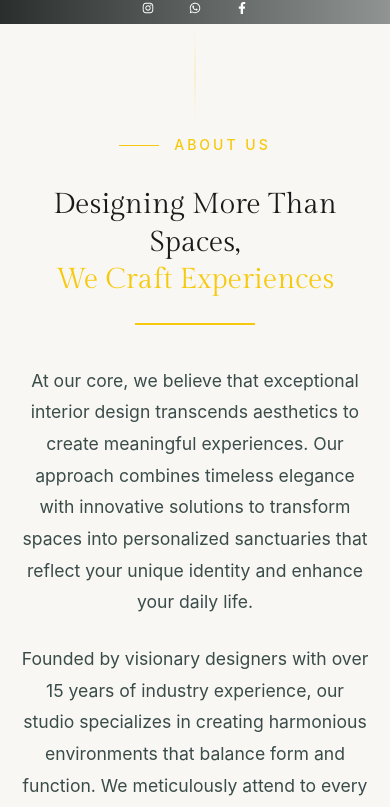
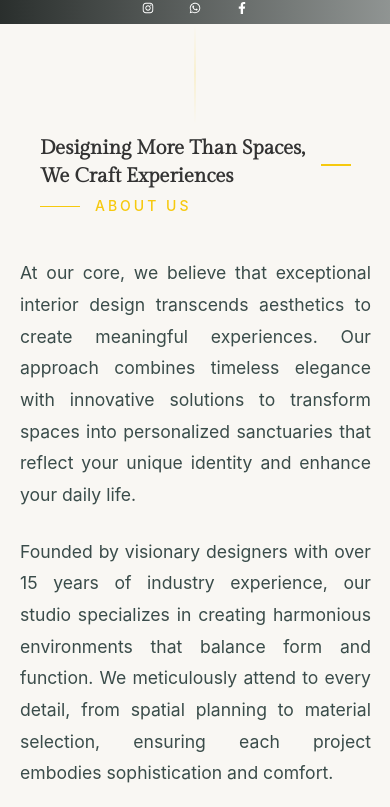
Before and after one commit to anulisba/abhis_planet_portfolio, a React (Vite) app: page / in a window 390 px wide. Shown: the part 820-1627 px from the top of the page. Built offline with nearby package versions, Linux system fonts and the light colour scheme; grey boxes are pictures that could not be loaded.

Commit message:
headings style changed

```diff
--- a/src/components/AboutUs.css
+++ b/src/components/AboutUs.css
@@ -100,6 +100,7 @@
     margin-bottom: 25px;
     line-height: 1.8;
     max-width: 600px;
+    text-align: justify;
 }
 
 .button-container {
@@ -299,9 +300,7 @@
         font-size: 2.4rem;
     }
 
-    .about-us-line-container {
-        justify-content: center;
-    }
+
 
     .about-us-line-heading {
         margin: 15px auto 0;
--- a/src/components/AboutUs.jsx
+++ b/src/components/AboutUs.jsx
@@ -18,6 +18,15 @@ const AboutUs = () => {
                 viewport={{ once: true }}
             >
                 <div className="text-content">
+                    <div className="our-services-header">
+                        <div className='our-service-title'>
+                            <motion.h2
+                                initial={{ opacity: 0, y: 30 }}
+                                whileInView={{ opacity: 1, y: 0 }}
+                                transition={{ duration: 0.8, delay: 0.3 }}
+                            >Designing More Than Spaces,<br />We Craft Experiences</motion.h2>
+                            <div className="our-service-line-heading" />
+                        </div>
                         <div className="about-us-line-container">
                             <div className="about-us-line" />
                             <motion.span
@@ -25,22 +34,11 @@ const AboutUs = () => {
                                 initial={{ opacity: 0, y: 20 }}
                                 whileInView={{ opacity: 1, y: 0 }}
                                 transition={{ duration: 0.6, delay: 0.2 }}
-                        >
-                            ABOUT US
-                        </motion.span>
+                            >ABOUT US</motion.span>
                         </div>
 
-                    <div className="about-us-heading">
-                        <motion.h2
-                            initial={{ opacity: 0, y: 30 }}
-                            whileInView={{ opacity: 1, y: 0 }}
-                            transition={{ duration: 0.8, delay: 0.3 }}
-                        >
-                            Designing More Than Spaces,<br />
-                            <span className="gold-accent">We Craft Experiences</span>
-                        </motion.h2>
-                        <div className="about-us-line-heading" />
                     </div>
+
 
                     <div className="description-container">
                         <motion.p
--- a/src/components/LandingPage.jsx
+++ b/src/components/LandingPage.jsx
@@ -88,7 +88,6 @@ const LandingPage = () => {
             </section>
             <OurServices />
 
-            <ReportCounter />
 
             <section id='about-us'>
                 <ProjectSection />
--- a/src/components/OurServices.css
+++ b/src/components/OurServices.css
@@ -2,14 +2,13 @@
 .workflow-section {
     background-color: #55605c;
     color: white;
-    padding: 50px 100px;
+    padding: 50px 80px;
     text-align: left;
     box-sizing: border-box;
 }
 
 /* Header section adjustment */
 .our-workflow-header {
-    padding: 0 20px;
     max-width: 1200px;
     margin: 0 auto;
 }
@@ -24,7 +23,7 @@
 }
 
 .our-workflow-title h2 {
-    font-size: 2rem;
+    font-size: 1.8rem;
     font-weight: 600;
     color: #fffdfd;
     margin-bottom: 1rem;
@@ -56,7 +55,7 @@
 }
 
 .our-workflow-subtitle {
-    font-weight: bolder;
+    font-weight: 500;
     font-family: 'Montserrat', sans-serif;
     color: #f6c90e;
     font-size: 0.9rem;
@@ -137,6 +136,10 @@
 
 /* Tablets */
 @media (max-width: 992px) {
+    .workflow-section {
+        padding: 50px 50px;
+    }
+
     .workflow-card {
         flex: 1 1 45%;
         max-width: 45%;
@@ -145,6 +148,12 @@
 
 /* Mobile */
 @media (max-width: 600px) {
+    .workflow-section {
+
+        padding: 50px 20px;
+
+    }
+
     .our-workflow-title h2 {
         font-size: 20px;
     }
--- a/src/components/ProjectSection.css
+++ b/src/components/ProjectSection.css
@@ -1,5 +1,5 @@
 .project-section {
-    padding: 50px 100px;
+    padding: 50px 0;
     background: var(--primary-dark);
     text-align: center;
     position: relative;
--- a/src/components/ProjectSection.jsx
+++ b/src/components/ProjectSection.jsx
@@ -36,6 +36,7 @@ const ProjectSection = () => {
                 transition={{ duration: 0.7 }}
                 viewport={{ once: true }}
             >
+                <div className="our-services-header-padding">
                     <div className="our-services-header">
                         <div className='our-service-title'>
                             <h2>Spaces We've Transformed</h2>
@@ -44,6 +45,7 @@ const ProjectSection = () => {
                         <div className="about-us-line-container">
                             <div className="about-us-line" />
                             <span className="about-us-subtitle">OUR PROJECTS</span>
+                        </div>
                     </div>
                 </div>
             </motion.div>
```
Lines whose indentation alone changed are shown as unchanged.
